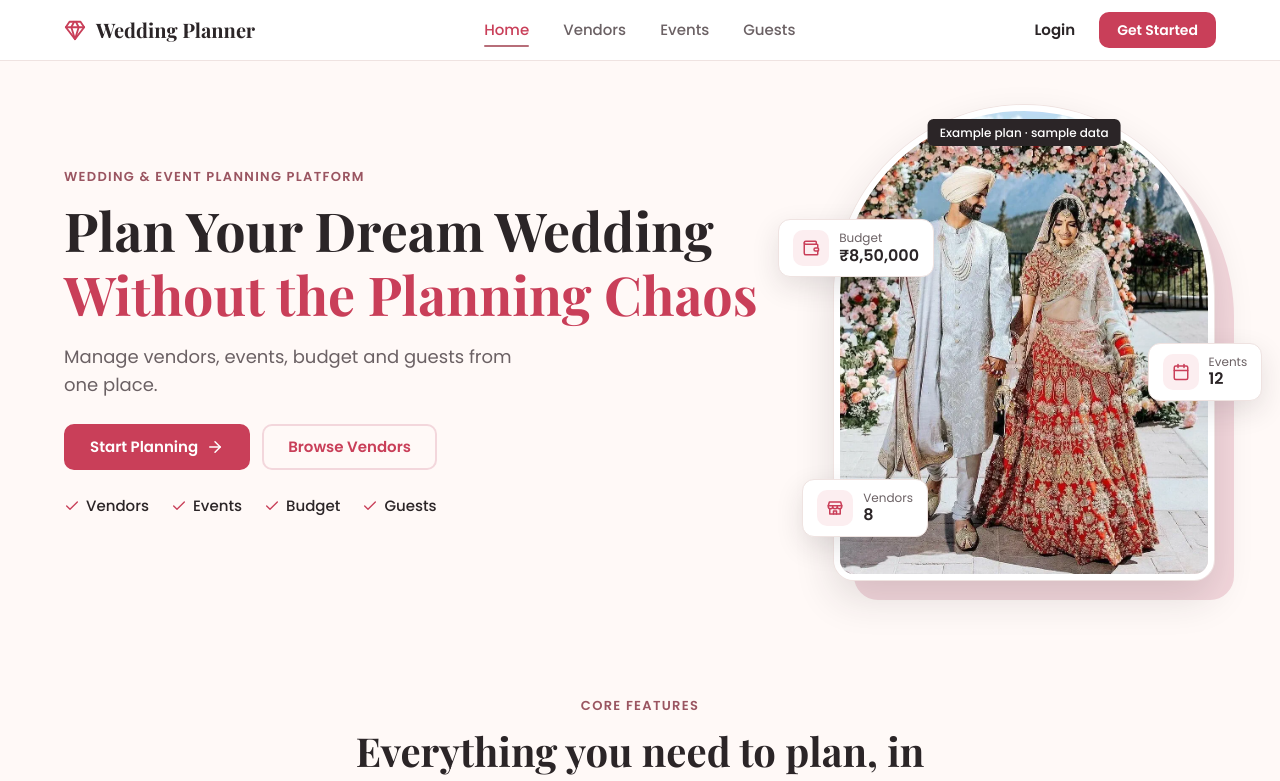
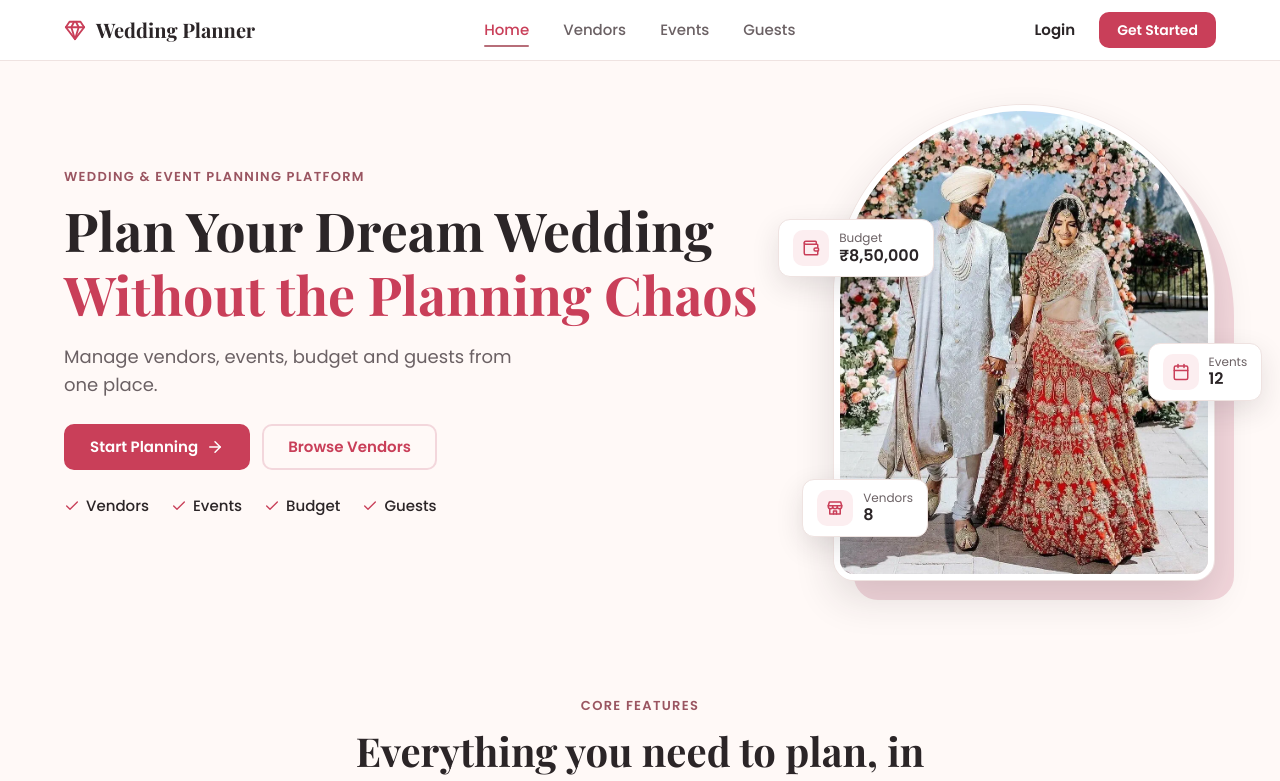
Before and after one commit to Kapilsingh001/wedding-event-planner, a React (Vite) app: page / in a window 1280 px wide. Shown: the top 781 px of the page. Built offline with nearby package versions, Linux system fonts and the light colour scheme.

Commit message:
removing dummy heading

```diff
--- a/src/components/home/Hero.jsx
+++ b/src/components/home/Hero.jsx
@@ -44,7 +44,7 @@
         </div>
 
         <div className="hero-visual">
-          <p className="hero-sample">Example plan &middot; sample data</p>
+          {/* <p className="hero-sample">Example plan &middot; sample data</p> */}
           <img
             className="hero-photo"
             src="/images/hero.webp"
```
